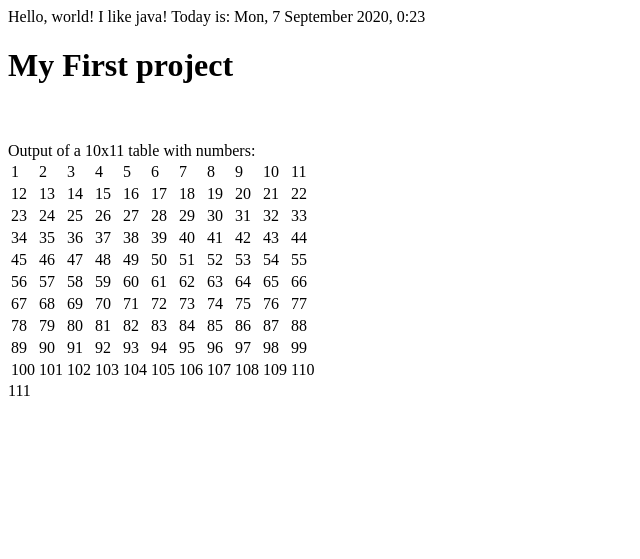
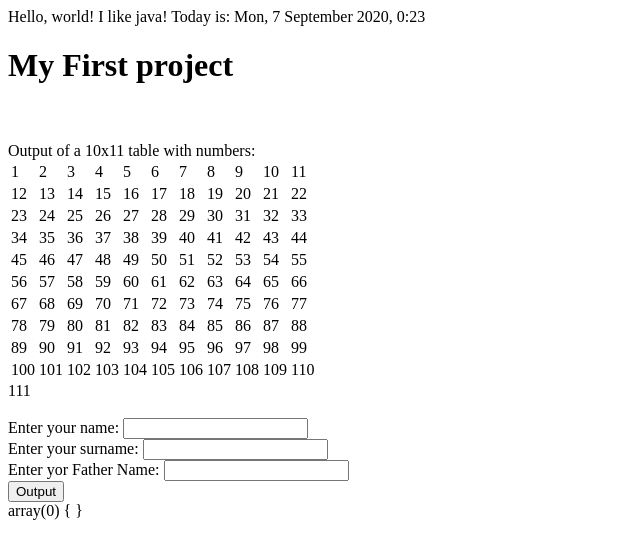
Before and after one commit to WellesGreenage/WGPublic, a PHP site: page / in a window 1280 px wide. Shown: the top 559 px of the page, without its empty margins (0-640 px from the left). Run offline with PHP 8.4, Linux system fonts and the light colour scheme.

Commit message:
Added Form and output information ty display
Signed-off-by: WellesGreenage <maletin.nikolaj@mail.ru>

```diff
--- a/index.php
+++ b/index.php
@@ -36,7 +36,21 @@
         <?php
         echo $r;
         echo "<br>";echo "<br>";
+        echo '<form method="POST">';
+        echo "Enter your name: ";
+        echo '<input name = "name" />';echo "<br>";
+
+        echo "Enter your surname: ";
+        echo '<input name = "sname" />';echo "<br>";
+
+        echo "Enter yor Father Name: ";
+        echo '<input name = "fname" />';echo "<br>";
+
+        echo '<button>Output</button>';
+        echo '</form>';
+        var_dump($_POST);
         ?>
+
 
     </body>
 
```
